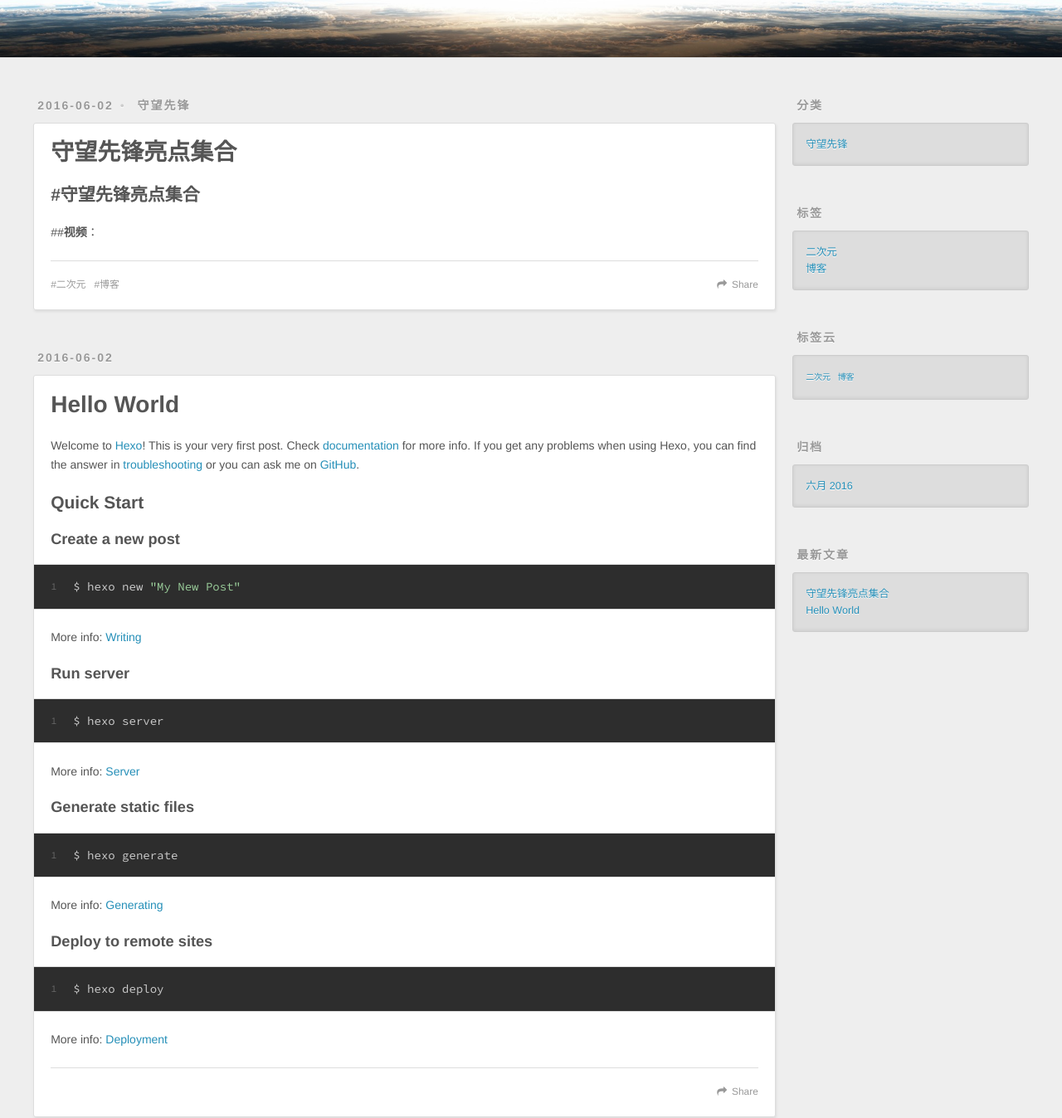
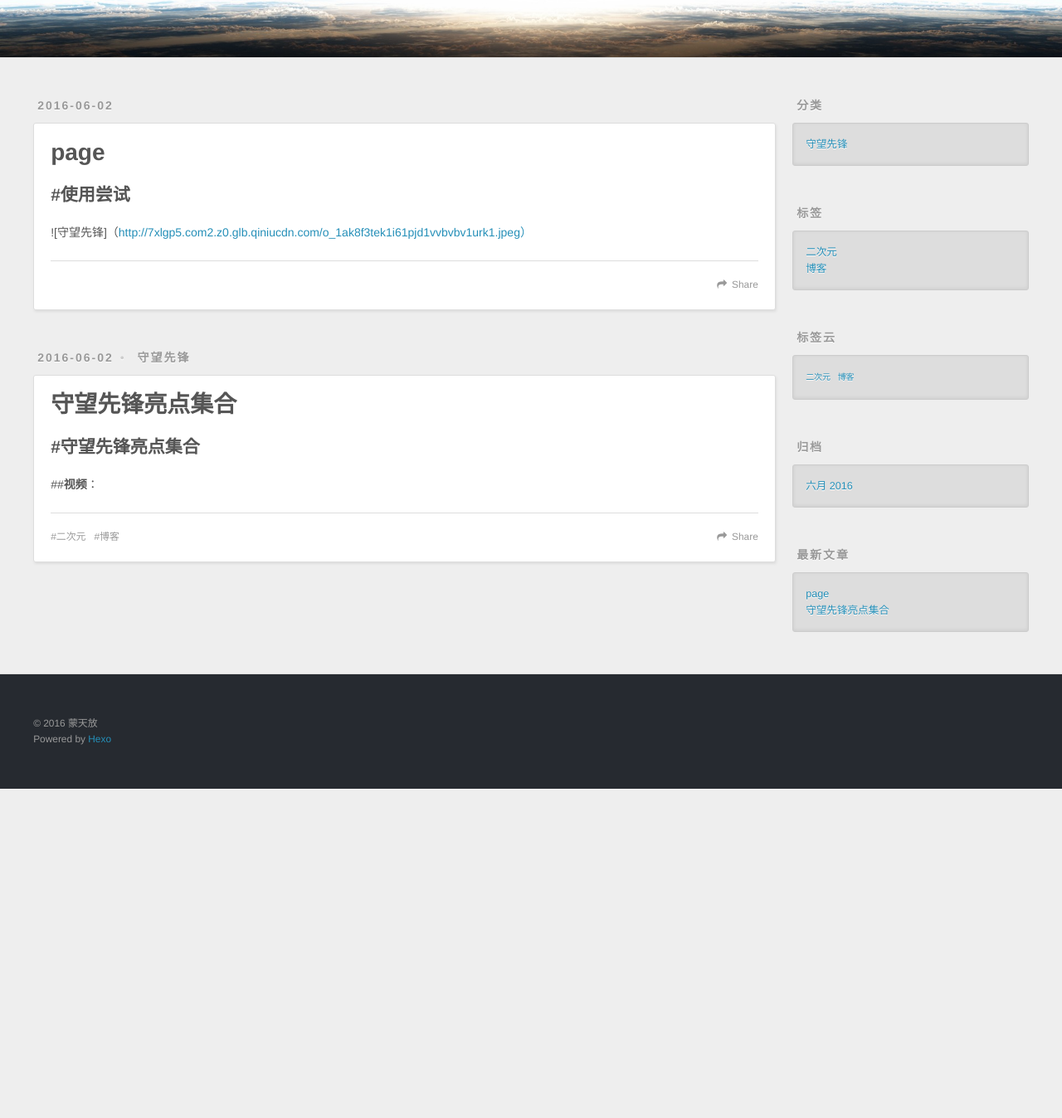
Before and after one commit to ZeroLeon/NOZeroLeon.github.io, a plain HTML site: page index.html in a window 1280 px wide. Shown: the part 231-1579 px from the top of the page at 83% size. After the commit the page ends 1182 px from the top, so only its background shows below. Drawn offline with nearby package versions, Linux system fonts and the light colour scheme.

Commit message:
Site updated: 2016-06-02 19:53:16

```diff
--- a/index.html
+++ b/index.html
@@ -68,6 +68,43 @@
       <div class="outer">
         <section id="main">
 
+    <article id="post-page" class="article article-type-post" itemscope itemprop="blogPost">
+  <div class="article-meta">
+    <a href="/2016/06/02/page/" class="article-date">
+  <time datetime="2016-06-02T11:40:55.000Z" itemprop="datePublished">2016-06-02</time>
+</a>
+
+  </div>
+  <div class="article-inner">
+
+
+      <header class="article-header">
+
+
+    <h1 itemprop="name">
+      <a class="article-title" href="/2016/06/02/page/">page</a>
+    </h1>
+
+
+      </header>
+
+    <div class="article-entry" itemprop="articleBody">
+
+        <h2 id="使用尝试"><a href="#使用尝试" class="headerlink" title="#使用尝试"></a>#使用尝试</h2><p>![守望先锋]（<a href="http://7xlgp5.com2.z0.glb.qiniucdn.com/o_1ak8f3tek1i61pjd1vvbvbv1urk1.jpeg）" target="_blank" rel="external">http://7xlgp5.com2.z0.glb.qiniucdn.com/o_1ak8f3tek1i61pjd1vvbvbv1urk1.jpeg）</a></p>
+
+
+    </div>
+    <footer class="article-footer">
+      <a data-url="http://zeroleon.github.io/2016/06/02/page/" data-id="cioy8tje40000rwc2kj4wysra" class="article-share-link">Share</a>
+
+
+    </footer>
+  </div>
+
+</article>
+
+
+
     <article id="post-第一篇" class="article article-type-post" itemscope itemprop="blogPost">
   <div class="article-meta">
     <a href="/2016/06/02/第一篇/" class="article-date">
@@ -99,55 +136,10 @@
 
     </div>
     <footer class="article-footer">
-      <a data-url="http://zeroleon.github.io/2016/06/02/第一篇/" data-id="cioy89qdu0000ioc2jfnyvimc" class="article-share-link">Share</a>
+      <a data-url="http://zeroleon.github.io/2016/06/02/第一篇/" data-id="cioy8tje90001rwc2h7uqi11d" class="article-share-link">Share</a>
 
 
   <ul class="article-tag-list"><li class="article-tag-list-item"><a class="article-tag-list-link" href="/tags/二次元/">二次元</a></li><li class="article-tag-list-item"><a class="article-tag-list-link" href="/tags/博客/">博客</a></li></ul>
-
-    </footer>
-  </div>
-
-</article>
-
-
-
-    <article id="post-hello-world" class="article article-type-post" itemscope itemprop="blogPost">
-  <div class="article-meta">
-    <a href="/2016/06/02/hello-world/" class="article-date">
-  <time datetime="2016-06-02T08:45:03.000Z" itemprop="datePublished">2016-06-02</time>
-</a>
-
-  </div>
-  <div class="article-inner">
-
-
-      <header class="article-header">
-
-
-    <h1 itemprop="name">
-      <a class="article-title" href="/2016/06/02/hello-world/">Hello World</a>
-    </h1>
-
-
-      </header>
-
-    <div class="article-entry" itemprop="articleBody">
-
-        <p>Welcome to <a href="https://hexo.io/" target="_blank" rel="external">Hexo</a>! This is your very first post. Check <a href="https://hexo.io/docs/" target="_blank" rel="external">documentation</a> for more info. If you get any problems when using Hexo, you can find the answer in <a href="https://hexo.io/docs/troubleshooting.html" target="_blank" rel="external">troubleshooting</a> or you can ask me on <a href="https://github.com/hexojs/hexo/issues" target="_blank" rel="external">GitHub</a>.</p>
-<h2 id="Quick-Start"><a href="#Quick-Start" class="headerlink" title="Quick Start"></a>Quick Start</h2><h3 id="Create-a-new-post"><a href="#Create-a-new-post" class="headerlink" title="Create a new post"></a>Create a new post</h3><figure class="highlight bash"><table><tr><td class="gutter"><pre><span class="line">1</span><br></pre></td><td class="code"><pre><span class="line">$ hexo new <span class="string">"My New Post"</span></span><br></pre></td></tr></table></figure>
-<p>More info: <a href="https://hexo.io/docs/writing.html" target="_blank" rel="external">Writing</a></p>
-<h3 id="Run-server"><a href="#Run-server" class="headerlink" title="Run server"></a>Run server</h3><figure class="highlight bash"><table><tr><td class="gutter"><pre><span class="line">1</span><br></pre></td><td class="code"><pre><span class="line">$ hexo server</span><br></pre></td></tr></table></figure>
-<p>More info: <a href="https://hexo.io/docs/server.html" target="_blank" rel="external">Server</a></p>
-<h3 id="Generate-static-files"><a href="#Generate-static-files" class="headerlink" title="Generate static files"></a>Generate static files</h3><figure class="highlight bash"><table><tr><td class="gutter"><pre><span class="line">1</span><br></pre></td><td class="code"><pre><span class="line">$ hexo generate</span><br></pre></td></tr></table></figure>
-<p>More info: <a href="https://hexo.io/docs/generating.html" target="_blank" rel="external">Generating</a></p>
-<h3 id="Deploy-to-remote-sites"><a href="#Deploy-to-remote-sites" class="headerlink" title="Deploy to remote sites"></a>Deploy to remote sites</h3><figure class="highlight bash"><table><tr><td class="gutter"><pre><span class="line">1</span><br></pre></td><td class="code"><pre><span class="line">$ hexo deploy</span><br></pre></td></tr></table></figure>
-<p>More info: <a href="https://hexo.io/docs/deployment.html" target="_blank" rel="external">Deployment</a></p>
-
-
-    </div>
-    <footer class="article-footer">
-      <a data-url="http://zeroleon.github.io/2016/06/02/hello-world/" data-id="cioy89qe00001ioc2xdji0fea" class="article-share-link">Share</a>
-
 
     </footer>
   </div>
@@ -207,11 +199,11 @@
       <ul>
 
           <li>
-            <a href="/2016/06/02/第一篇/">守望先锋亮点集合</a>
+            <a href="/2016/06/02/page/">page</a>
           </li>
 
           <li>
-            <a href="/2016/06/02/hello-world/">Hello World</a>
+            <a href="/2016/06/02/第一篇/">守望先锋亮点集合</a>
           </li>
 
       </ul>
```
Also changed, not shown: 2016/06/02/page/index.html (renamed from 2016/06/02/hello-world/index.html, +19 -34 lines), 2016/06/02/第一篇/index.html (+10 -6 lines), archives/2016/06/index.html (+8 -8 lines), archives/2016/index.html (+8 -8 lines), archives/index.html (+8 -8 lines), categories/守望先锋/index.html (+2 -2 lines), tags/二次元/index.html (+2 -2 lines), tags/博客/index.html (+2 -2 lines).
